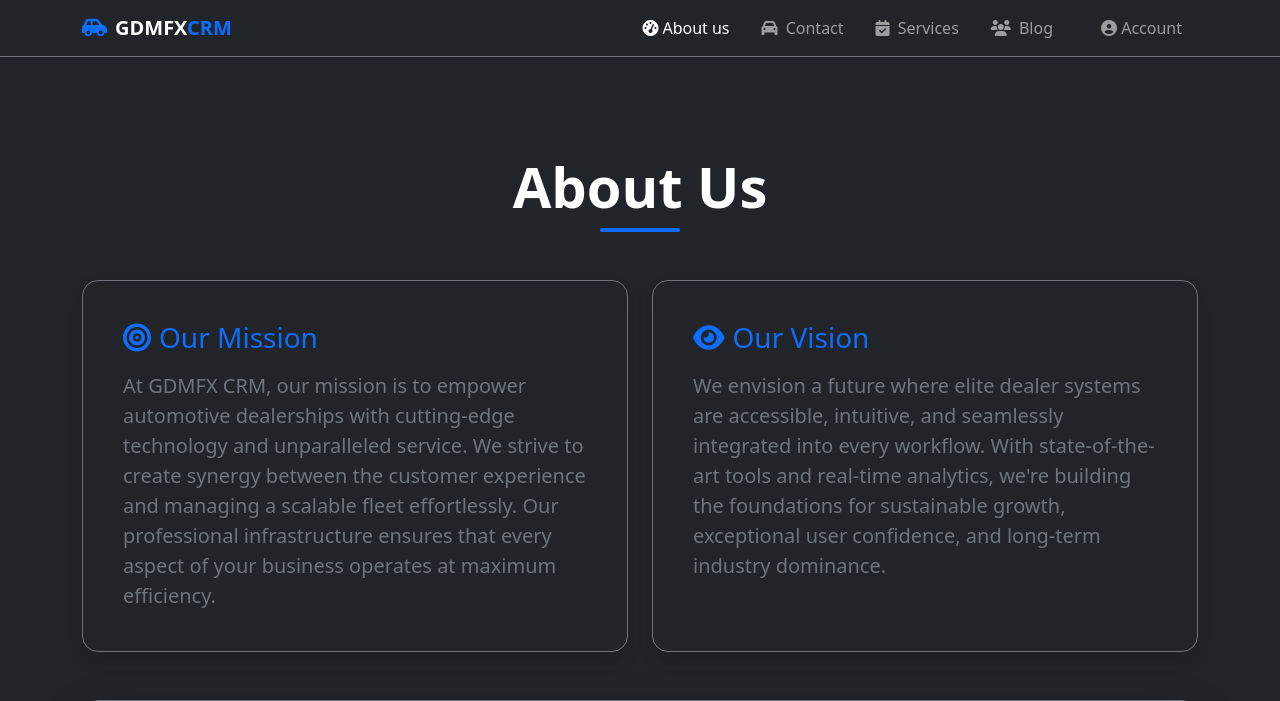
After one commit to MichaelPE16/Practica_Final, a Django app: page /aboutus in a window 1280 px wide. The commit adds this page. Shown: the top 701 px of the page. Run offline with Django 5.2, Linux system fonts and the light colour scheme; grey boxes are pictures that could not be loaded.

Commit message:
Adding the aboutus page

```diff
--- /dev/null
+++ b/GDMFX/templates/aboutus.html
@@ -0,0 +1,47 @@
+{% extends 'home.html' %}
+{% load static %}
+{% block content %}
+<section class="container my-5 py-5">
+    <div class="text-center mb-5">
+        <h1 class="display-4 fw-bold text-white">About Us</h1>
+        <div class="bg-primary mx-auto rounded" style="width: 80px; height: 4px;"></div>
+    </div>
+
+    <div class="row g-4 mb-5">
+        <div class="col-md-6">
+            <div class="card bg-dark border-secondary h-100 shadow p-4 rounded-4">
+                <div class="card-body">
+                    <h3 class="card-title text-primary mb-3"><i class="fa-solid fa-bullseye me-2"></i>Our Mission</h3>
+                    <p class="card-text text-secondary lead">
+                        At GDMFX CRM, our mission is to empower automotive dealerships with cutting-edge technology and
+                        unparalleled service. We strive to create synergy between the customer experience and managing a
+                        scalable fleet effortlessly. Our professional infrastructure ensures that every aspect of your
+                        business operates at maximum efficiency.
+                    </p>
+                </div>
+            </div>
+        </div>
+        <div class="col-md-6">
+            <div class="card bg-dark border-secondary h-100 shadow p-4 rounded-4">
+                <div class="card-body">
+                    <h3 class="card-title text-primary mb-3"><i class="fa-solid fa-eye me-2"></i>Our Vision</h3>
+                    <p class="card-text text-secondary lead">
+                        We envision a future where elite dealer systems are accessible, intuitive, and seamlessly
+                        integrated into every workflow. With state-of-the-art tools and real-time analytics, we're
+                        building the foundations for sustainable growth, exceptional user confidence, and long-term
+                        industry dominance.
+                    </p>
+                </div>
+            </div>
+        </div>
+    </div>
+
+    <div class="row justify-content-center">
+        <div class="col-12 text-center">
+            <img src="https://images.unsplash.com/photo-1560179707-f14e90ef3623?w=1200&auto=format&fit=crop&q=80"
+                alt="Our Team Workspace" class="img-fluid rounded-4 shadow-lg border border-secondary"
+                style="max-height: 400px; object-fit: cover; width: 100%;">
+        </div>
+    </div>
+</section>
+{% endblock content %}
--- a/GDMFX/templates/home.html
+++ b/GDMFX/templates/home.html
@@ -29,7 +29,8 @@
             <div class="collapse navbar-collapse" id="navContent">
                 <ul class="navbar-nav ms-auto mb-2 mb-lg-0 align-items-center">
                     <li class="nav-item mx-2">
-                        <a class="nav-link active" href="#"><i class="fa-solid fa-gauge-high me-1"></i>About us</a>
+                        <a class="nav-link active" href="{% url 'aboutus' %}"><i
+                                class="fa-solid fa-gauge-high me-1"></i>About us</a>
                     </li>
                     <li class="nav-item mx-2">
                         <a class="nav-link" href="#"><i class="fa-solid fa-car me-1"></i>
@@ -62,7 +63,7 @@
             </div>
         </div>
     </nav>
-
+    {% block content %}
     <!-- Main Hero Carousel -->
     <header id="mainCarousel" class="carousel slide carousel-fade" data-bs-ride="carousel">
         <div class="carousel-indicators">
@@ -268,6 +269,7 @@
             </div>
         </div>
     </section>
+    {% endblock content %}
 
     <!-- Footer -->
     <footer class="bg-black py-5 border-top border-dark mt-5">
--- a/GDMFX/urls.py
+++ b/GDMFX/urls.py
@@ -30,6 +30,7 @@ urlpatterns =[
     path('signup', views.signup_page, name='signup'),
     path('logout', views.signout, name='logout'),
     path('appt', views.appt, name='appt'),
+    path('aboutus', views.aboutus, name='aboutus'),
     #creating the links for update:
     # path('update_lead/<int:id_lead>', views.update_lead, name='update_lead'),
 ]
--- a/GDMFX/views.py
+++ b/GDMFX/views.py
@@ -387,6 +387,8 @@ def update_contract(request, id_contract):
         return redirect('contract')
     return render(request, 'update_contract.html', {'form': form})
 
+def aboutus(request):
+    return render(request, 'aboutus.html')
 
 # Here we create the update for the existing data in the sales, inventory, contracts and leads
 
```
